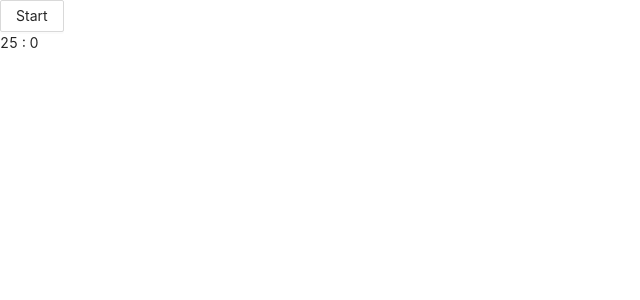
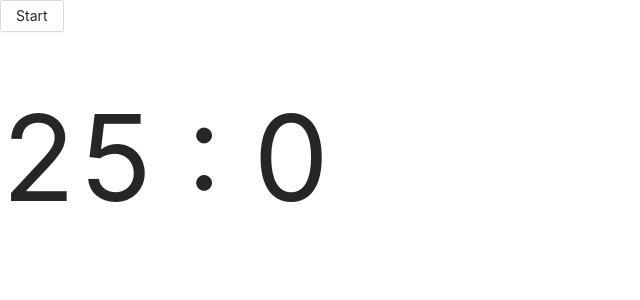
Before and after one commit to ashgkwd/panda-tomato, a React (Create React App) app: page / in a window 1280 px wide. Shown: the top 300 px of the page, without its empty margins (0-640 px from the left). Built offline with nearby package versions, Linux system fonts and the light colour scheme.

Commit message:
style: makes display big

```diff
--- a/src/Countdown/Display.tsx
+++ b/src/Countdown/Display.tsx
@@ -1,5 +1,6 @@
 import React from "react";
 import { Displayable } from "../types/Displayable";
+import "./styles.css";
 
 function Display({ minutes, seconds }: Displayable) {
   return (
--- /dev/null
+++ b/src/Countdown/styles.css
@@ -0,0 +1,4 @@
+.pt-display {
+  font-size: 120px;
+  margin: 2rem auto;
+}
```
